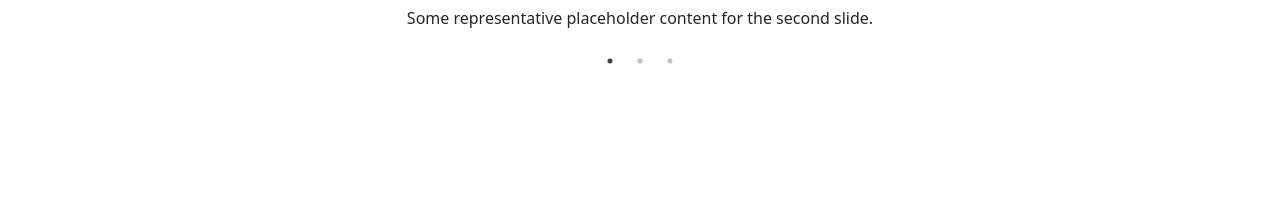
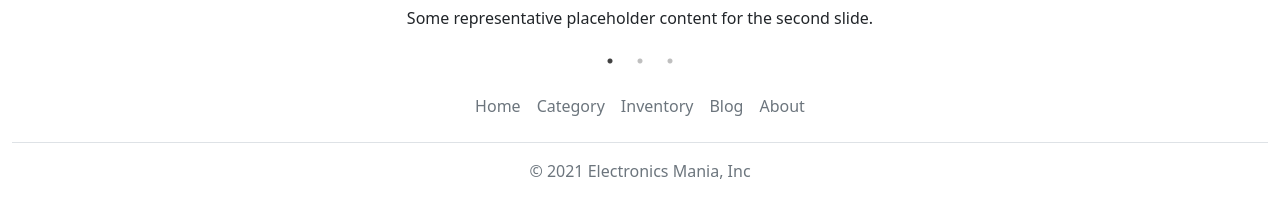
Before and after one commit to ShadekulShovo/warehouseClientSide, a React (Create React App) app: page / in a window 1280 px wide. Shown: the part 1280-1497 px from the top of the page. Before the commit the page ends 1351 px from the top, so only its background shows below. Built offline with nearby package versions, Linux system fonts and the light colour scheme; no server answers.

Commit message:
footer added

```diff
--- a/src/Components/Pages/Home.js
+++ b/src/Components/Pages/Home.js
@@ -180,6 +180,38 @@
           </div>
         </Slider>
       </div>
+      <div className="container-fluid footer">
+        <footer class="py-3 my-4">
+          <ul class="nav justify-content-center border-bottom pb-3 mb-3">
+            <li class="nav-item">
+              <a href="#" class="nav-link px-2 text-muted">
+                Home
+              </a>
+            </li>
+            <li class="nav-item">
+              <a href="#" class="nav-link px-2 text-muted">
+                Category
+              </a>
+            </li>
+            <li class="nav-item">
+              <a href="#" class="nav-link px-2 text-muted">
+                Inventory
+              </a>
+            </li>
+            <li class="nav-item">
+              <a href="#" class="nav-link px-2 text-muted">
+                Blog
+              </a>
+            </li>
+            <li class="nav-item">
+              <a href="#" class="nav-link px-2 text-muted">
+                About
+              </a>
+            </li>
+          </ul>
+          <p class="text-center text-muted">© 2021 Electronics Mania, Inc</p>
+        </footer>
+      </div>
     </div>
   );
 };
```
